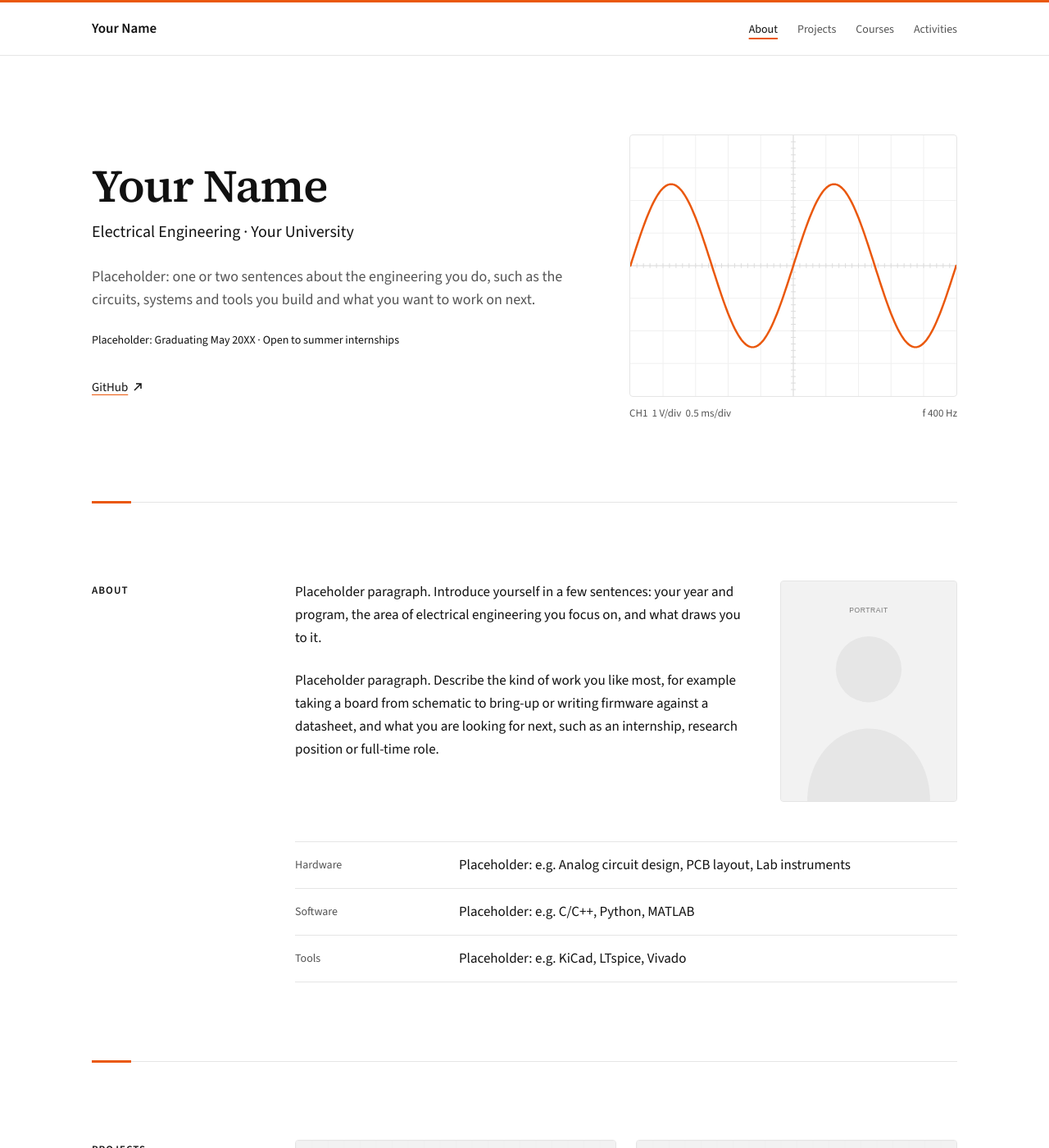
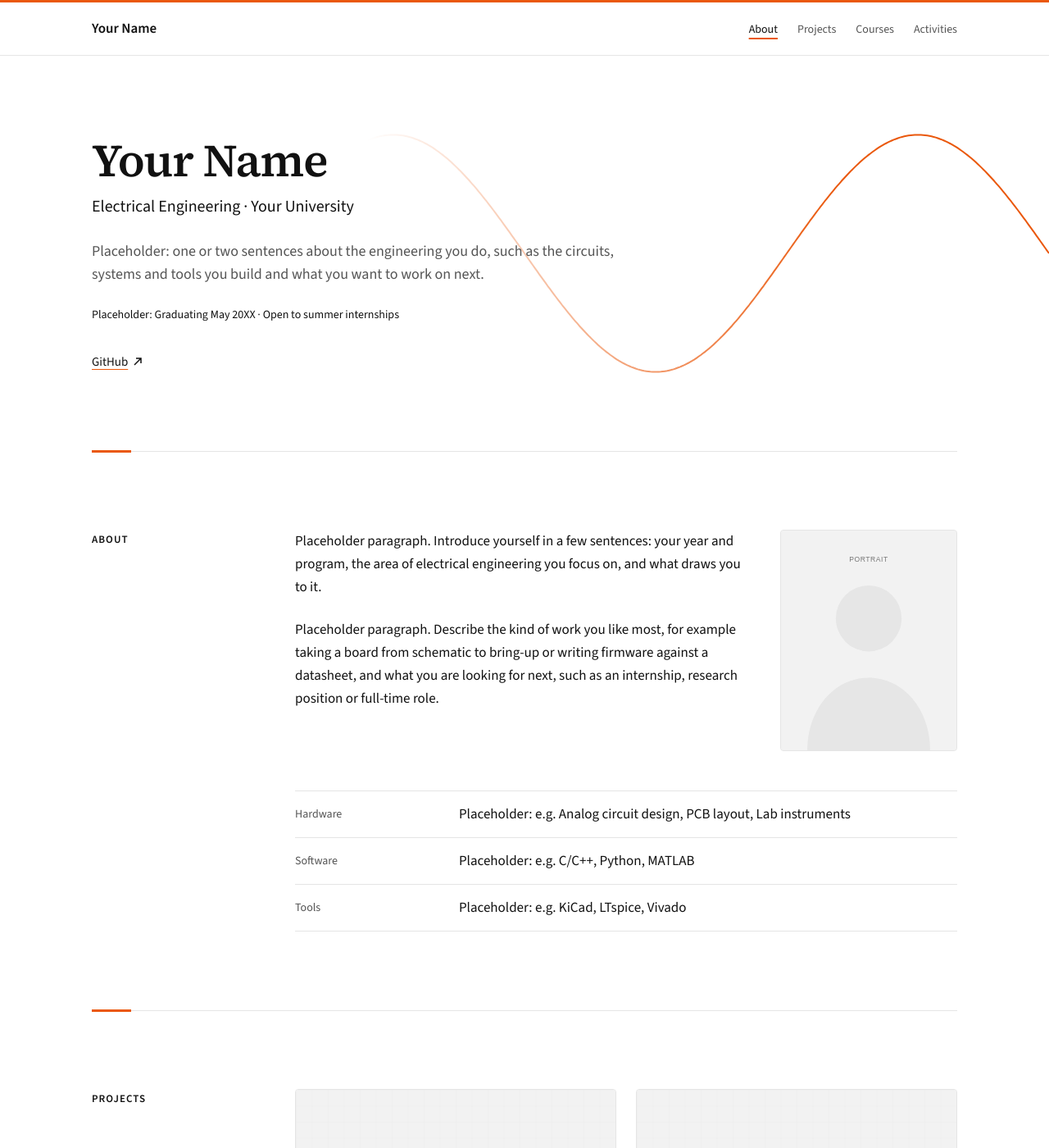
Before and after one commit to CZuschmidt/portfolio_website, a Jekyll site: the page built from index.md, in a window 1280 px wide and 1400 px high. Shown: the whole window at 82% size. Built offline with Jekyll 4.4.1, drawn with Linux system fonts in a browser that asks for light colours.

Commit message:
Replace boxed oscilloscope with full-width wave behind the intro
The sine wave now spans the whole hero with no frame, grid or readout.
A mask fades it out toward the text on the left (below the text on
narrow screens), it wipes in once on load, and its frequency still rises
with scroll (2 to 9 cycles across the width).

Co-Authored-By: Claude Opus 5.5 <noreply@anthropic.com>
Claude-Session: https://claude.ai/code/session_01NuFFSmApdk2J76eGh2bMky

```diff
--- a/_includes/scope.html
+++ /dev/null
@@ -1,36 +0,0 @@
-{%- comment -%}
-  Decorative oscilloscope next to the name: a sine wave whose frequency
-  rises as the page scrolls. 10 × 8 divisions, like a real scope screen.
-  Drawn by assets/js/main.js. To remove it, delete the include line in
-  _layouts/home.html.
-{%- endcomment -%}
-<figure class="scope" aria-hidden="true">
-  <svg class="scope__screen" viewBox="0 0 400 320" focusable="false">
-    <g class="scope__grid">
-      {%- for i in (1..9) %}
-      {%- assign x = i | times: 40 %}
-      <path d="M{{ x }} 0V320"/>
-      {%- endfor %}
-      {%- for i in (1..7) %}
-      {%- assign y = i | times: 40 %}
-      <path d="M0 {{ y }}H400"/>
-      {%- endfor %}
-    </g>
-    <g class="scope__axes">
-      <path d="M200 0V320M0 160H400"/>
-      {%- for i in (1..49) %}
-      {%- assign x = i | times: 8 %}
-      <path d="M{{ x }} 157V163"/>
-      {%- endfor %}
-      {%- for i in (1..39) %}
-      {%- assign y = i | times: 8 %}
-      <path d="M197 {{ y }}H203"/>
-      {%- endfor %}
-    </g>
-    <path class="scope__trace" d="M0 160H400" pathLength="1"/>
-  </svg>
-  <figcaption class="scope__readout">
-    <span>CH1&nbsp;&nbsp;1&nbsp;V/div&nbsp;&nbsp;0.5&nbsp;ms/div</span>
-    <span>f&nbsp;<span class="scope__freq">400&nbsp;Hz</span></span>
-  </figcaption>
-</figure>
--- /dev/null
+++ b/_includes/wave.html
@@ -0,0 +1,8 @@
+{%- comment -%}
+  Sine wave behind the intro. It fades in from the left so the text stays
+  readable, and its frequency rises as the page scrolls (assets/js/main.js).
+  To remove it, delete the include line in _layouts/home.html.
+{%- endcomment -%}
+<svg class="hero__wave" viewBox="0 0 1000 400" preserveAspectRatio="none" aria-hidden="true" focusable="false">
+  <path class="hero__trace" d="M0 200H1000"/>
+</svg>
--- a/_layouts/home.html
+++ b/_layouts/home.html
@@ -10,8 +10,9 @@ layout: default
     - Activities   → _data/activities.yml
 {%- endcomment -%}
 
-<section class="hero container" aria-labelledby="hero-title">
-  <div class="hero__text">
+<section class="hero" aria-labelledby="hero-title">
+  {% include wave.html %}
+  <div class="container hero__text">
     <h1 id="hero-title" class="hero__title">{{ site.author.name }}</h1>
     <p class="hero__headline">{{ site.author.headline }}</p>
     <p class="hero__intro">{{ site.author.intro }}</p>
@@ -20,7 +21,6 @@ layout: default
     {%- endif %}
     {% include links.html %}
   </div>
-  {% include scope.html %}
 </section>
 
 <section id="about" class="section container" aria-labelledby="about-title">
--- a/assets/css/main.css
+++ b/assets/css/main.css
@@ -236,49 +236,35 @@ main:focus { outline: none; }
 }
 .hero .link-list { margin-top: var(--s3); }
 
-/* Hero layout: text on the left, oscilloscope on the right */
-.hero {
-  display: grid;
-  grid-template-columns: minmax(0, 1fr);
-  gap: var(--s5);
-  align-items: center;
+/* Sine wave behind the intro: full width, no frame. A mask fades it out
+   toward the text on the left (and toward the bottom on narrow screens). */
+.hero { position: relative; overflow: hidden; }
+.hero__text { position: relative; }
+.hero__wave {
+  position: absolute;
+  inset: 0;
+  width: 100%;
+  height: 100%;
+  pointer-events: none;
+  -webkit-mask-image: linear-gradient(to right, transparent 35%, #000 80%);
+  mask-image: linear-gradient(to right, transparent 35%, #000 80%);
 }
-@media (min-width: 900px) {
-  .hero { grid-template-columns: minmax(0, 1fr) 360px; gap: var(--s4); }
+@media (max-width: 899px) {
+  .hero { padding-bottom: 224px; }
+  .hero__wave {
+    top: auto;
+    bottom: var(--s3);
+    height: 160px;
+    -webkit-mask-image: linear-gradient(to right, transparent, #000 40%);
+    mask-image: linear-gradient(to right, transparent, #000 40%);
+  }
 }
-@media (min-width: 1024px) {
-  .hero { grid-template-columns: minmax(0, 1fr) 400px; }
-}
-
-/* Oscilloscope graphic */
-.scope { width: 100%; max-width: 400px; }
-@media (max-width: 899px) { .scope { max-width: 320px; } }
-.scope__screen {
-  width: 100%;
-  height: auto;
-  aspect-ratio: 5 / 4;
-  overflow: hidden;
-  border: 1px solid var(--line);
-  border-radius: var(--radius);
-  background: var(--surface);
-}
-.scope__grid path { stroke: #f0f0f0; stroke-width: 1; fill: none; }
-.scope__axes path { stroke: #dddddd; stroke-width: 1; fill: none; }
-.scope__trace {
+.hero__trace {
   fill: none;
+  vector-effect: non-scaling-stroke;
   stroke: var(--accent);
-  stroke-width: 2.5;
+  stroke-width: 2;
   stroke-linejoin: round;
-  stroke-linecap: round;
-}
-.scope__readout {
-  display: flex;
-  justify-content: space-between;
-  margin-top: var(--s0);
-  font-size: 0.8125rem;
-  line-height: 1.5rem;
-  color: var(--muted);
-  font-variant-numeric: tabular-nums;
 }
 
 /* ==========================================================================
@@ -850,12 +836,8 @@ main:focus { outline: none; }
   .hero__text > :nth-child(3) { animation-delay: 200ms; }
   .hero__text > :nth-child(n+4) { animation-delay: 300ms; }
 
-  /* the scope fades in, then the trace draws itself */
-  .scope { animation: fade 800ms 200ms ease both; }
-  .scope__trace {
-    stroke-dasharray: 1;
-    animation: draw 1600ms 400ms cubic-bezier(0.65, 0, 0.35, 1) both;
-  }
+  /* the wave wipes in from left to right once */
+  .hero__wave { animation: wipe 1800ms 300ms cubic-bezier(0.65, 0, 0.35, 1) both; }
 
   /* section dividers: the orange dash draws in when the section arrives */
   .section.container::after { transition: width 900ms cubic-bezier(0.2, 0, 0, 1) 150ms; }
@@ -863,7 +845,7 @@ main:focus { outline: none; }
 }
 @keyframes rise { from { opacity: 0; transform: translateY(24px); } }
 @keyframes fade { from { opacity: 0; } }
-@keyframes draw { from { stroke-dashoffset: 1; } to { stroke-dashoffset: 0; } }
+@keyframes wipe { from { clip-path: inset(0 100% 0 0); } to { clip-path: inset(0 0 0 0); } }
 @keyframes vt-out { to { opacity: 0; } }
 @keyframes vt-in { from { opacity: 0; transform: translateY(12px); } }
 
--- a/assets/js/main.js
+++ b/assets/js/main.js
@@ -142,46 +142,41 @@
   sections.forEach(function (s) { observer.observe(s); });
 })();
 
-// Oscilloscope next to the name: a sine wave whose frequency rises as the
-// page scrolls, triggered at the centre of the screen so it compresses
-// symmetrically. The frequency eases toward its target for a smooth feel,
-// and work only happens while the scope is on screen and still changing.
+// Sine wave behind the intro. Its frequency rises as the page scrolls; the
+// compression is anchored on the right-hand side, where the wave is fully
+// visible. It eases toward its target and only redraws while the hero is on
+// screen and the wave is still changing.
 (function () {
   "use strict";
 
-  var scope = document.querySelector(".scope");
-  if (!scope) return;
+  var wave = document.querySelector(".hero__wave");
+  if (!wave) return;
 
-  var trace = scope.querySelector(".scope__trace");
-  var readout = scope.querySelector(".scope__freq");
+  var trace = wave.querySelector(".hero__trace");
 
-  var W = 400, MID = 160, AMP = 100;  // screen size and amplitude (SVG units)
-  var SPAN = 5;                       // ms across the screen (10 div × 0.5 ms)
-  var F_MIN = 400, F_MAX = 2000;      // Hz at the top of the page / fully scrolled
-  var RANGE = 600;                    // px of scrolling from F_MIN to F_MAX
-  var STEPS = 200;
+  var W = 1000, MID = 200, AMP = 120;  // viewBox units
+  var ANCHOR = 0.75;                   // phase is pinned at 75% of the width
+  var C_MIN = 2, C_MAX = 9;            // cycles across the width: top / scrolled
+  var RANGE = 600;                     // px of scrolling from C_MIN to C_MAX
+  var STEPS = 500;
 
   function target() {
     var k = Math.min(window.scrollY / RANGE, 1);
-    return F_MIN + (F_MAX - F_MIN) * k;
+    return C_MIN + (C_MAX - C_MIN) * k;
   }
 
-  function render(f) {
+  function render(cycles) {
     var d = "";
     for (var i = 0; i <= STEPS; i++) {
-      var x = (i / STEPS) * W;
-      var t = (x / W - 0.5) * SPAN / 1000;          // seconds from centre
-      var y = MID - AMP * Math.sin(2 * Math.PI * f * t);
-      d += (i ? "L" : "M") + x.toFixed(1) + " " + y.toFixed(1);
+      var u = i / STEPS;
+      var y = MID - AMP * Math.sin(2 * Math.PI * cycles * (u - ANCHOR));
+      d += (i ? "L" : "M") + (u * W).toFixed(1) + " " + y.toFixed(1);
     }
     trace.setAttribute("d", d);
-    readout.textContent = f < 1000
-      ? Math.round(f) + "\u00a0Hz"
-      : (f / 1000).toFixed(2) + "\u00a0kHz";
   }
 
-  var freq = target();
-  render(freq);
+  var cycles = target();
+  render(cycles);
   if (window.matchMedia("(prefers-reduced-motion: reduce)").matches) return;
 
   var onScreen = true;
@@ -191,15 +186,15 @@
     new IntersectionObserver(function (entries) {
       onScreen = entries[0].isIntersecting;
       if (onScreen) start();
-    }).observe(scope);
+    }).observe(wave);
   }
 
   function frame() {
     var goal = target();
-    freq += (goal - freq) * 0.2;
-    if (Math.abs(goal - freq) < 0.5) freq = goal;
-    render(freq);
-    if (freq === goal || !onScreen) {
+    cycles += (goal - cycles) * 0.2;
+    if (Math.abs(goal - cycles) < 0.001) cycles = goal;
+    render(cycles);
+    if (cycles === goal || !onScreen) {
       running = false;
       return;
     }
```
